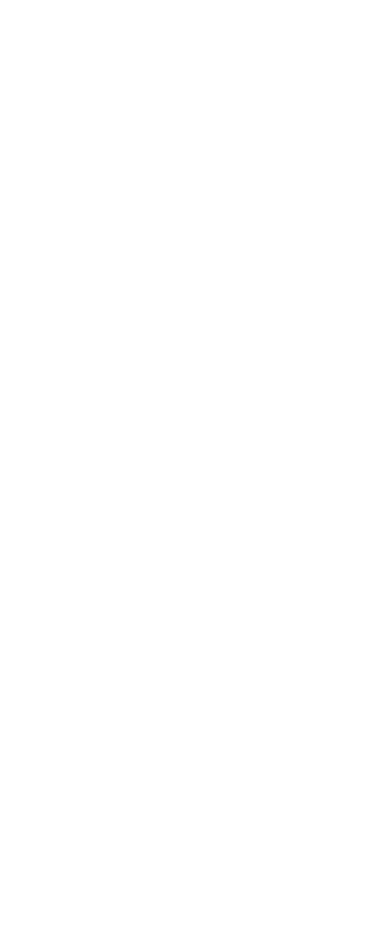
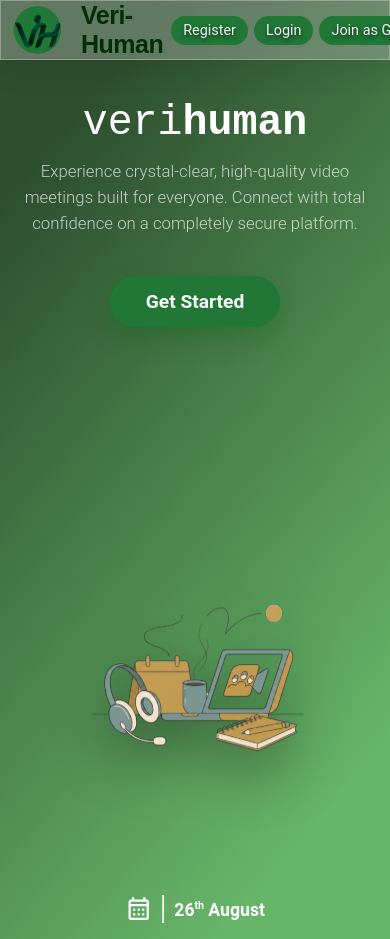
Before and after one commit to Pri-21-coder/Veri-Human, a React (Create React App) app in the folder frontend/: page / in a window 390 px wide. Before the commit this address had no page. Before the commit the page ends 844 px from the top, so only its background shows below. Built offline with nearby package versions, Linux system fonts and the light colour scheme.

Commit message:
landing page done

```diff
--- a/frontend/src/App.js
+++ b/frontend/src/App.js
@@ -2,12 +2,14 @@
 import {Route, BrowserRouter as Router, Routes} from 'react-router-dom';
 import { AuthProvider } from './contexts/AuthContext';
 import VideoMeetComponent from './pages/VideoMeet';
+import LandingPage from './pages/landing';
 function App() {
   return (
     <>
       <Router>
         <AuthProvider>
         <Routes>
+          <Route path='/' element={<LandingPage/>}/>
           <Route path="/:url" element={<VideoMeetComponent/>}/>
         </Routes>
         </AuthProvider>
--- a/frontend/src/pages/landing.jsx
+++ b/frontend/src/pages/landing.jsx
@@ -0,0 +1,45 @@
+import React from 'react'
+import "../styles/landing.css"
+import { Link, useNavigate } from 'react-router-dom';
+import CalendarMonthOutlinedIcon from '@mui/icons-material/CalendarMonthOutlined';
+
+export default function LandingPage() {
+    const router = useNavigate();
+    return (
+        <div className='landingPageContainer'>
+            <nav>
+                <div className='navHeader'>
+                    <img src="/logo.png" alt="VeriHuman logo" />
+                    <p>Veri-Human</p>
+                </div>
+                <div className='navlist'>
+                    <p onClick={() => router("/auth")}>Register</p>
+                    <p onClick={() => router("/auth")}>Login</p>
+                    <p onClick={() => router("/ab234dc")}>Join as Guest</p>
+                </div>
+            </nav>
+
+            <div className="landingMainContainer">
+                <div>
+                    <h1><span className="veri">veri</span><span className="human">human</span></h1>
+                    <p>
+                        Experience crystal-clear, high-quality video meetings built for everyone.
+                        Connect with total confidence on a completely secure platform.
+                    </p>
+                    <div role='button'>
+                        <Link to={"/auth"}>Get Started</Link>
+                    </div>
+                </div>
+                <div>
+                    <img src="/landing.svg" alt="" />
+                </div>
+            </div>
+
+            <div className="landingDate">
+                <CalendarMonthOutlinedIcon />
+                <span className="divider"></span>
+                <span>26<sup>th</sup> August</span>
+            </div>
+        </div>
+    )
+}
--- /dev/null
+++ b/frontend/src/styles/landing.css
@@ -0,0 +1,289 @@
+.landingPageContainer{ /*done*/
+    position: relative;
+    width: 100%;
+    height: 100vh;
+    background: linear-gradient(130.07deg, #2D4F2E 14.55%, #4A824C 50%, #67B569 85.45%);
+    display: flex;
+    flex-direction: column;
+    font-family: 'Google Sans', Roboto, Arial, sans-serif;
+    overflow: hidden;
+}
+
+.landingPageContainer nav {/*done*/
+    display: flex;
+    justify-content: space-between;
+    align-items: center;
+    padding: 16px 24px;
+    width: 100%;
+    box-sizing: border-box;
+    height: 64px;
+    background: #D9D9D94F;
+    backdrop-filter: blur(12px);
+    -webkit-backdrop-filter: blur(12px);
+    border: 1px solid rgba(200, 200, 200, 0.5);
+    box-shadow: 0 10px 30px rgba(0, 0, 0, 0.08);
+    position: sticky;
+    z-index: 1000;
+}
+
+.navHeader {
+    display: flex;
+    align-items: center;
+    user-select: none;
+    gap: 20px;
+
+}
+
+.navHeader img {
+    height: 48px;
+    width: 48px;
+    border-radius: 50%;
+    object-fit: cover;
+}
+
+.navHeader p {
+  font-size: 25px;
+  color: #002F06;
+  font-weight: 700;
+  font-family: 'Product Sans', 'Google Sans', Arial, sans-serif;
+  letter-spacing: -0.5px;
+  transition: opacity 0.2s ease, transform 0.2s ease;
+}
+
+.navHeader p:hover {
+  opacity: 0.75;
+  transform: scale(1.02);
+}
+
+
+.landingPageContainer nav .navlist { /*done*/
+    display: flex;
+    gap: 2rem;
+    align-items: center;
+    cursor: pointer;
+    font-size: 19px;
+    font-weight: 500px;
+}
+
+
+.landingPageContainer nav .navlist p { /*done*/
+    margin: 0;
+    color: #ffffff;
+    text-shadow: 0 2px 4px rgba(0, 0, 0, 0.6);
+    transition: all 0.3s ease;
+    font-size: 19px;
+    font-weight: 500px;
+    background: #207736;
+    color: var(--Schemes-Inverse-On-Surface, #F5EFF7);
+    opacity: 1;
+    border-radius: 80px;
+    cursor: pointer;
+    margin: 0;
+    padding: 8px 16px;
+    border-radius: 20px;
+    transition: all 0.2s ease;
+}
+
+.landingPageContainer nav .navlist p:hover { /*done*/
+    color: #F5EFF7;
+    text-shadow: none;
+    transform: translateY(-1px);
+    box-shadow: 0 4px 12px rgba(0, 0, 0, 0.25);
+}
+/* Main Container */
+.landingMainContainer {
+    display: flex;
+    justify-content: space-between;
+    padding: 0 8vw;
+    min-height: calc(100vh - 85px);
+    align-items: center;
+    gap: 20px;
+}
+
+.landingMainContainer > div:nth-child(1) {
+    flex: 1;
+    display: flex;
+    max-width: 460px;
+    flex-direction: column;
+    align-items: stretch;
+    animation: fadeUp 0.8s ease-out;
+}
+
+.landingMainContainer > div:nth-child(1) h1 {
+    font-size: 3.2rem;
+    font-family: 'Space Mono', monospace;
+    line-height: 1.1;
+    margin: 0 0 12px;
+    background: none;
+    -webkit-background-clip: border-box;
+    -webkit-text-fill-color: #ffffff;
+    color: #ffffff;
+}
+
+.landingMainContainer > div:nth-child(1) h1 .veri {
+    font-weight: 400;
+}
+
+.landingMainContainer > div:nth-child(1) h1 .human {
+    font-weight: 700;
+}
+
+.landingMainContainer > div:nth-child(1) p {
+    margin: 0;
+    font-size: 1.05rem;
+    font-weight: 300;
+    line-height: 1.55;
+    color: rgba(255, 255, 255, 0.72);
+}
+
+.landingMainContainer > div:nth-child(1) div[role='button'] {
+    background: #207736;
+    width: fit-content;
+    padding: 14px 36px;
+    border-radius: 30px;
+    margin-top: 2.5rem;
+    box-shadow: 0 10px 25px rgba(8, 95, 16, 0.3);
+    transition: all 0.3s cubic-bezier(0.4, 0, 0.2, 1);
+    cursor: pointer;
+}
+
+.landingMainContainer > div:nth-child(1) div[role='button']:hover {
+    transform: translateY(-4px);
+    box-shadow: 0 4px 12px rgba(0, 0, 0, 0.25);
+}
+
+.landingMainContainer > div:nth-child(1) div[role='button'] a {
+    text-decoration: none;
+    color: #f9fafb;
+    font-size: 1.2rem;
+    font-weight: 700;
+}
+
+/* Right Image Section */
+.landingMainContainer > div:nth-child(2) {
+    flex: 1.6;
+    display: flex;
+    justify-content: flex-end;
+    align-items: center;
+}
+
+.landingMainContainer > div:nth-child(2) img {
+    height: auto;
+    width: 100%;
+    max-width: 800px;
+    border-radius: 20px;
+    animation: floatImage 6s ease-in-out infinite;
+    filter: drop-shadow(0 20px 30px rgba(0, 0, 0, 0.4));
+}
+
+.landingDate {
+    position: absolute;
+    left: 28px;
+    bottom: 24px;
+    display: flex;
+    align-items: center;
+    gap: 10px;
+    color: #ffffff;
+    font-size: 1.35rem;
+    font-weight: 600;
+}
+
+.landingDate svg {
+    font-size: 1.7rem;
+}
+
+.landingDate .divider {
+    width: 2px;
+    height: 28px;
+    background: rgba(255, 255, 255, 0.85);
+}
+
+.landingDate sup {
+    font-size: 0.6em;
+}
+
+/* Keyframes for smooth entry and floating animations */
+@keyframes fadeUp {
+    from { opacity: 0; transform: translateY(30px); }
+    to { opacity: 1; transform: translateY(0); }
+}
+@keyframes floatImage {
+    0% { transform: translateY(0px); }
+    50% { transform: translateY(-15px); }
+    100% { transform: translateY(0px); }
+}
+@media screen and (max-width: 1024px) {
+    .landingMainContainer, .meetContainer {
+        padding: 40px 5vw;
+        gap: 30px;
+    }
+
+    .lobbyContent {
+        gap: 40px;
+        padding: 0 20px;
+    }
+
+    .conferenceView {
+        grid-template-columns: repeat(auto-fit, minmax(280px, 1fr));
+    }
+
+    .chatRoom {
+        width: 300px;
+    }
+}
+@media screen and (max-width: 768px) {
+    .landingPageContainer {
+        height: auto;
+        min-height: 100vh;
+    }
+
+    .landingPageContainer nav {
+        flex-direction: row;
+        flex-wrap: nowrap;
+        justify-content: space-between;
+        align-items: center;
+        gap: 8px;
+        height: 60px;
+        padding: 0px 12px;
+    }
+
+    .landingPageContainer nav .navlist {
+        width: auto;
+        justify-content: flex-end;
+        flex-wrap: nowrap;
+        gap: 6px;
+    }
+
+    .landingPageContainer nav .navlist p {
+        font-size: 0.9rem;
+        padding: 6px 12px;
+        white-space: nowrap;
+    }
+
+    .landingMainContainer {
+        flex-direction: column;
+        text-align: center;
+        padding: 40px 5vw 80px;
+        gap: 40px;
+    }
+
+    .landingMainContainer > div:nth-child(1) {
+        align-items: center;
+        max-width: 100%;
+    }
+
+    .landingMainContainer > div:nth-child(1) h1 {
+        font-size: 2.6rem;
+    }
+
+    .landingMainContainer > div:nth-child(2) {
+        justify-content: center;
+    }
+
+    .landingDate {
+        left: 50%;
+        transform: translateX(-50%);
+        bottom: 16px;
+        font-size: 1.1rem;
+    }
+}
```
Also changed, not shown: frontend/public/landing.svg (added), 1 other file (tests, documents, lock files or other folders).
